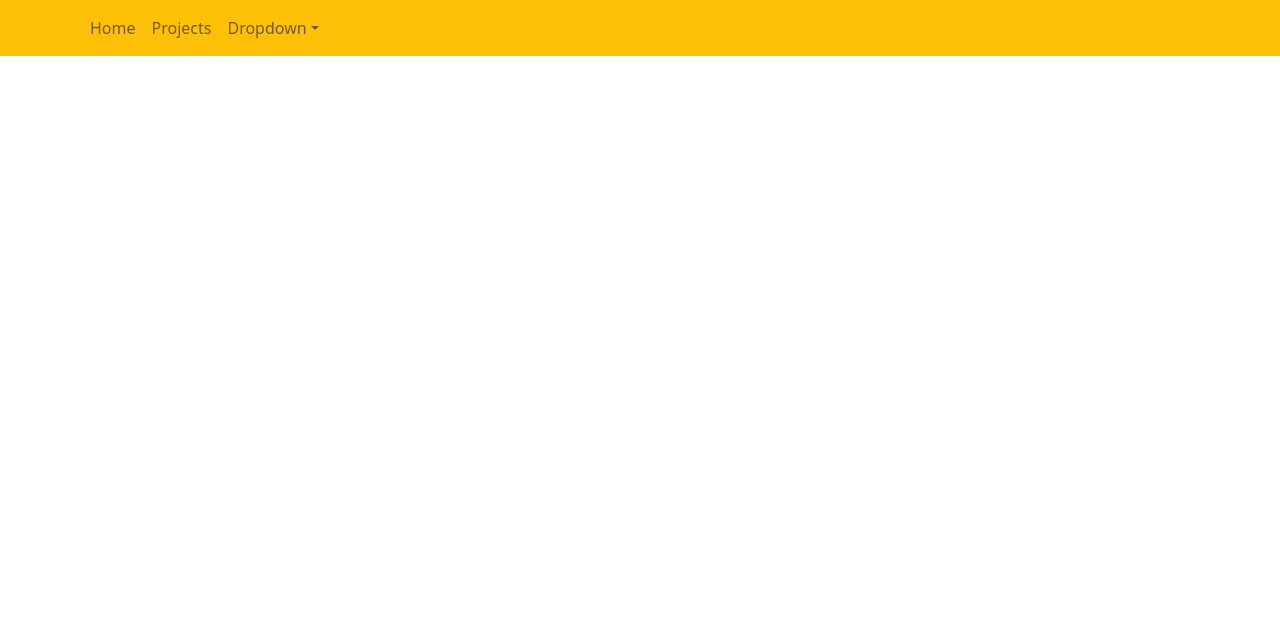
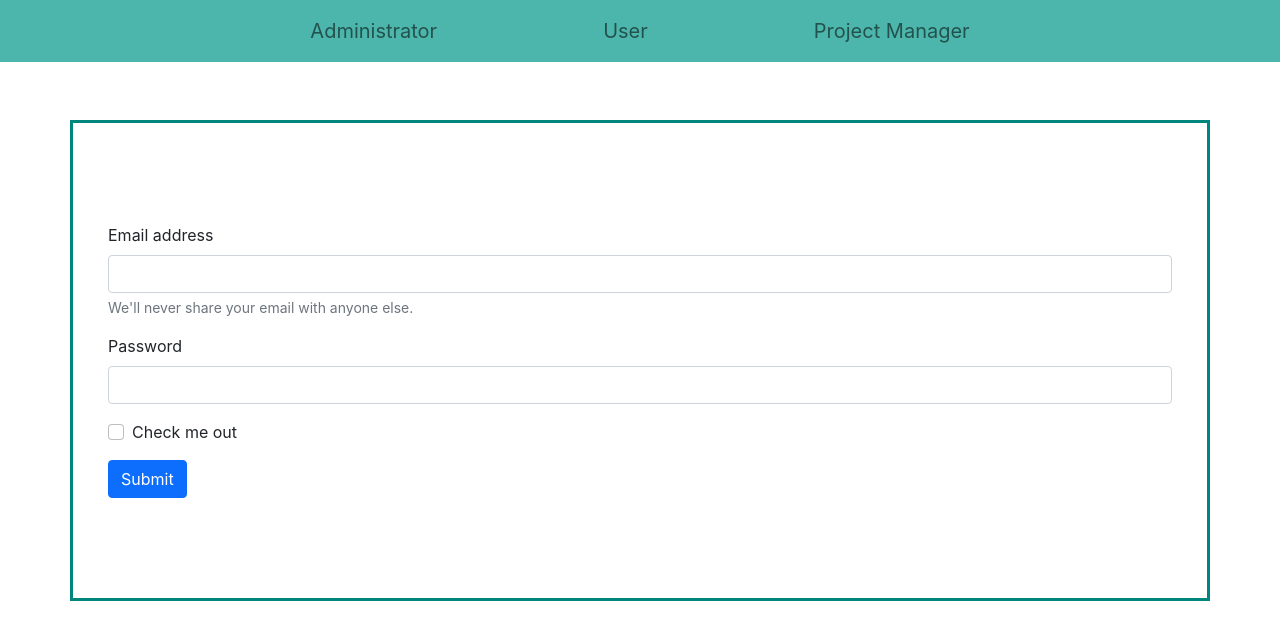
Before and after one commit to PalomaWolfango/proj3-frontend, a React (Create React App) app: page /login in a window 1280 px wide. Shown: the top 640 px of the page. Built offline with nearby package versions, Linux system fonts and the light colour scheme.

Commit message:
projects_colors

```diff
--- a/public/index.html
+++ b/public/index.html
@@ -9,6 +9,13 @@
       name="description"
       content="Web site created using create-react-app"
     />
+
+    <!-- CSS only -->
+    <link href="https://cdn.jsdelivr.net/npm/bootstrap@5.1.3/dist/css/bootstrap.min.css" rel="stylesheet" integrity="sha384-1BmE4kWBq78iYhFldvKuhfTAU6auU8tT94WrHftjDbrCEXSU1oBoqyl2QvZ6jIW3" crossorigin="anonymous">
+
+    <!-- JavaScript Bundle with Popper -->
+    <script src="https://cdn.jsdelivr.net/npm/bootstrap@5.1.3/dist/js/bootstrap.bundle.min.js" integrity="sha384-ka7Sk0Gln4gmtz2MlQnikT1wXgYsOg+OMhuP+IlRH9sENBO0LRn5q+8nbTov4+1p" crossorigin="anonymous"></script>
+
     <link rel="apple-touch-icon" href="%PUBLIC_URL%/logo192.png" />
     <!--
       manifest.json provides metadata used when your web app is installed on a
--- a/src/App.js
+++ b/src/App.js
@@ -1,12 +1,10 @@
 import React from "react";
 import './App.css';
 import AppRoute from "./components/AppRoute";
-import Menu from "./components/menu";
 
 function App() {
 	return(
 		<div>
-			<Menu/>
 			<AppRoute />
 		</div>
 	)
--- a/src/components/AppRoute.js
+++ b/src/components/AppRoute.js
@@ -2,6 +2,7 @@ import React from 'react';
 import { BrowserRouter, Route, Routes } from "react-router-dom";
 
 import ProjectList from "./project-list";
+import Login from './Login/loginAdmin';
 
 function AppRoute() {
 
@@ -9,6 +10,7 @@ function AppRoute() {
         < BrowserRouter >
             <Routes>
                 <Route exact path = '/projects' element = { <ProjectList/> } />
+                <Route exact path = '/login' element = { <Login/> } />
             </ Routes>
         </ BrowserRouter>
     )
--- /dev/null
+++ b/src/components/Login/loginAdmin.js
@@ -0,0 +1,30 @@
+import React from "react";
+import MenuLogin from "../Menu/menu-login";
+
+class LoginAdmin extends React.Component {
+    render(){
+        return(
+            <><div> <MenuLogin /> </div>
+            <div className="container" style={{ border: '3px solid #00867d', padding: '100px 35px', marginTop: '120px' }}>
+                <form>
+                    <div class="mb-3">
+                        <label for="exampleInputEmail1" class="form-label">Email address</label>
+                        <input type="email" class="form-control" id="exampleInputEmail1" aria-describedby="emailHelp" />
+                        <div id="emailHelp" class="form-text">We'll never share your email with anyone else.</div>
+                    </div>
+                    <div class="mb-3">
+                        <label for="exampleInputPassword1" class="form-label">Password</label>
+                        <input type="password" class="form-control" id="exampleInputPassword1" />
+                    </div>
+                    <div class="mb-3 form-check">
+                        <input type="checkbox" class="form-check-input" id="exampleCheck1" />
+                        <label class="form-check-label" for="exampleCheck1">Check me out</label>
+                    </div>
+                    <button type="submit" class="btn btn-primary" href="#">Submit</button>
+                </form>
+            </div></>
+        )
+    }
+}
+
+export default LoginAdmin;
--- /dev/null
+++ b/src/components/Menu/menu-login.js
@@ -0,0 +1,25 @@
+import React from "react";
+import { Navbar, Nav, Container } from "react-bootstrap";
+
+class MenuLogin extends React.Component {
+    render() {
+        return(
+            <div>
+                <Navbar expand="lg" fixed="top" style={{backgroundColor: '#4db6ac'}}>
+                <Container>
+                    <Navbar.Toggle aria-controls="basic-navbar-nav" />
+                    <Navbar.Collapse id="basic-navbar-nav">
+                    <Nav className="m-auto" >
+                        <Nav.Link href="#admin" style={{fontSize: '20px'}}>Administrator</Nav.Link>
+                        <Nav.Link href="#user" style={{marginLeft: '150px', fontSize: '20px'}}>User</Nav.Link>
+                        <Nav.Link href="#user" style={{marginLeft: '150px', fontSize: '20px'}}>Project Manager</Nav.Link>
+                    </Nav>
+                    </Navbar.Collapse>
+                </Container>
+                </Navbar>
+            </div>
+        )
+    }
+}
+
+export default MenuLogin;
--- /dev/null
+++ b/src/components/Menu/menu-principal.js
@@ -0,0 +1,25 @@
+import React from "react";
+import { Navbar, Nav, Container } from "react-bootstrap";
+
+class MenuPrincipal extends React.Component {
+    render() {
+        return(
+            <div>
+                <Navbar expand="lg" fixed="top" style={{backgroundColor: '#4db6ac'}}>
+                <Container>
+                    <Navbar.Toggle aria-controls="basic-navbar-nav" />
+                    <Navbar.Collapse id="basic-navbar-nav">
+                    <Nav className="m-auto">
+                        <Nav.Link href="#home" style={{fontSize: '20px'}}>Home</Nav.Link>
+                        <Nav.Link href="/projects" style={{fontSize: '20px', marginLeft: '150px'}}>Projects</Nav.Link>
+                        <Nav.Link href="/login" style={{fontSize: '20px', marginLeft: '150px'}}>Logout</Nav.Link>
+                    </Nav>
+                    </Navbar.Collapse>
+                </Container>
+                </Navbar>
+            </div>
+        )
+    }
+}
+
+export default MenuPrincipal;
--- a/src/components/menu.js
+++ /dev/null
@@ -1,32 +0,0 @@
-import React from "react";
-import { Navbar, Nav, Container, NavDropdown } from "react-bootstrap";
-import 'bootstrap/dist/css/bootstrap.min.css';
-
-class Menu extends React.Component {
-    render() {
-        return(
-            <div>
-                <Navbar bg="warning" expand="lg" fixed="top">
-                <Container>
-                    <Navbar.Toggle aria-controls="basic-navbar-nav" />
-                    <Navbar.Collapse id="basic-navbar-nav">
-                    <Nav className="me-auto">
-                        <Nav.Link href="#home">Home</Nav.Link>
-                        <Nav.Link href="/projects">Projects</Nav.Link>
-                        <NavDropdown title="Dropdown" id="basic-nav-dropdown">
-                            <NavDropdown.Item href="#action/3.1">Action</NavDropdown.Item>
-                            <NavDropdown.Item href="#action/3.2">Another action</NavDropdown.Item>
-                            <NavDropdown.Item href="#action/3.3">Something</NavDropdown.Item>
-                            <NavDropdown.Divider />
-                            <NavDropdown.Item href="#action/3.4">Separated link</NavDropdown.Item>
-                        </NavDropdown>
-                    </Nav>
-                    </Navbar.Collapse>
-                </Container>
-                </Navbar>
-            </div>
-        )
-    }
-}
-
-export default Menu;
--- a/src/components/project-list.js
+++ b/src/components/project-list.js
@@ -1,18 +1,19 @@
 import React from "react";
 import { Card, Row, Col } from "react-bootstrap";
-import 'bootstrap/dist/css/bootstrap.min.css';
+import MenuPrincipal from "./Menu/menu-principal";
 
 class ProjectList extends React.Component {
     render() {
         return(
             <div>
-                <h1 style={{color: 'grey', margin: '15px', marginTop: '70px', textAlign: 'center'}}>Projects List</h1>
+                <MenuPrincipal/>
+                <h1 style={{color: 'grey', margin: '15px', marginTop: '90px', marginBottom: '25px', textAlign: 'center'}}>Projects List</h1>
                 <Row xs={1} md={4} className="g-4" style={{margin: '5px'}}>
                 {Array.from({ length: 8 }).map((_, idx) => (
                     <Col>
-                    <Card border="warning" >
+                    <Card style={{borderColor:"#00867d"}} >
                         <Card.Body>
-                        <Card.Title style={{textTransform: 'uppercase', color: 'Orange'}}>Projeto 1</Card.Title>
+                        <Card.Title style={{textTransform: 'uppercase', color: '#00867d'}}>Projeto 1</Card.Title>
                         <Card.Text>
                             This is a longer card with supporting text below as a natural
                             lead-in to additional content. This content is a little bit longer.
```
Also changed, not shown: src/components/Login/loginUser.js (added, +28 -0 lines).
